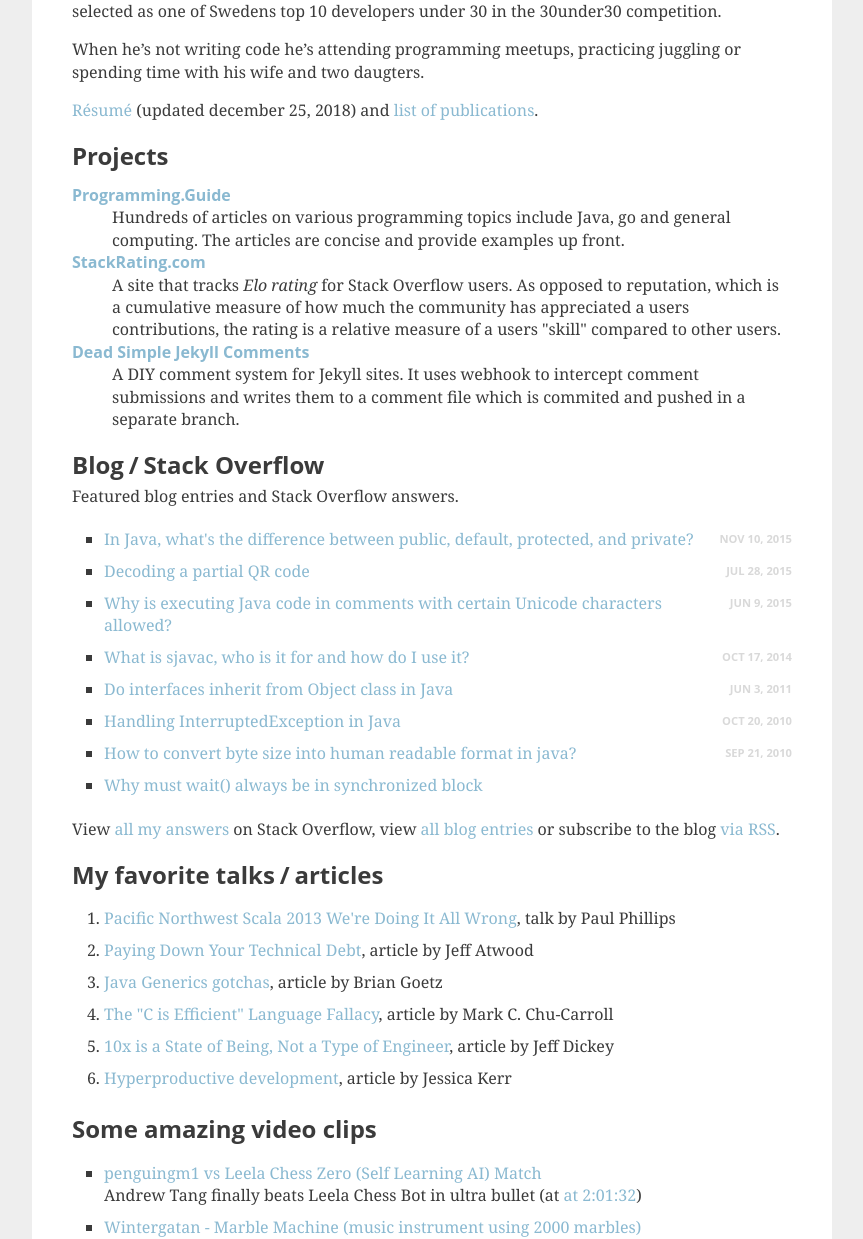
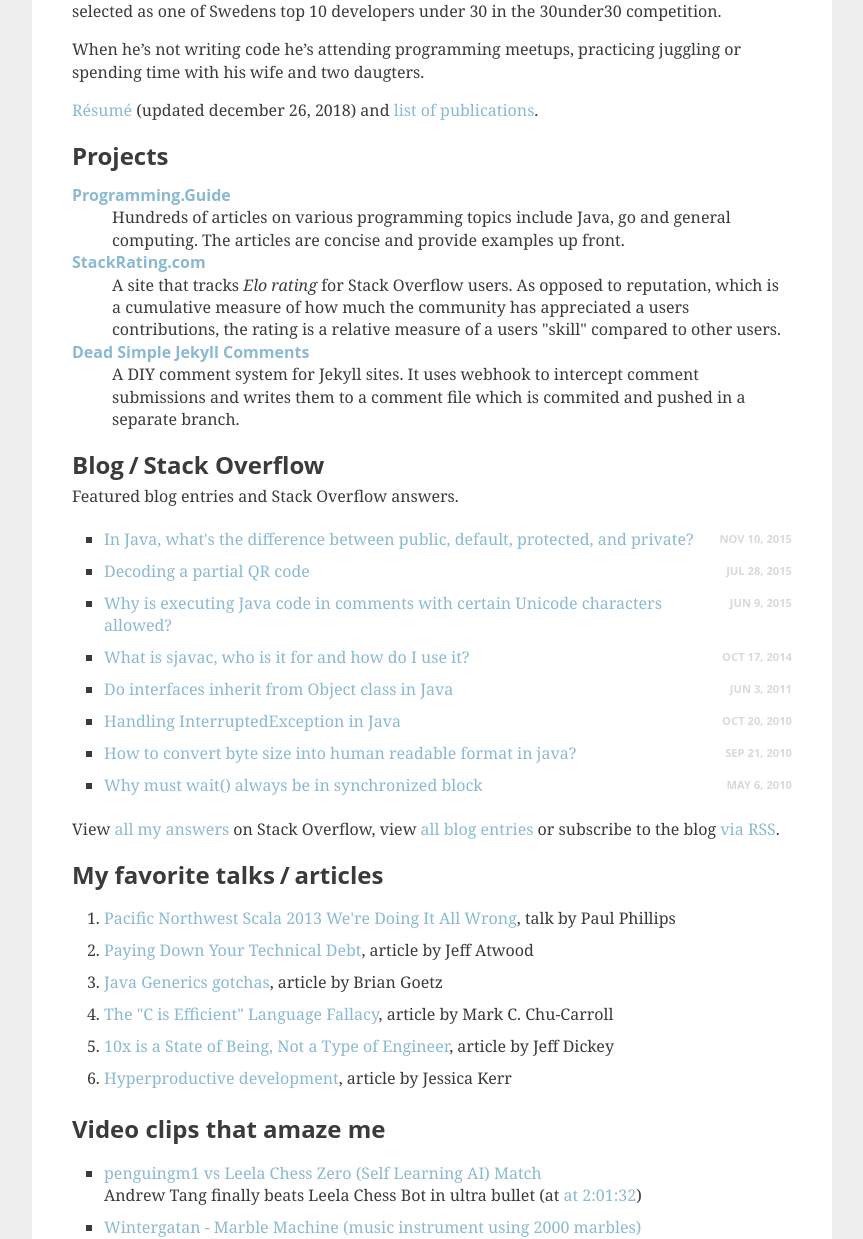
Before and after one commit to aioobe/aioobe.github.io, a Jekyll site: the page built from index.html, in a window 1280 px wide. Shown: the part 862-2101 px from the top of the page, without its empty margins (208-1071 px from the left). Built offline with Jekyll 4.4.1, drawn with Linux system fonts in a browser that asks for light colours.

Commit message:
Minor updates in headline

```diff
--- a/index.html
+++ b/index.html
@@ -39,10 +39,11 @@
     url: http://stackoverflow.com/q/3758606/276052
     date: "Sep 21, 2010"
   - title: "Why must wait() always be in synchronized block"
-    url: http://stackoverflow.com/q/2779484/276052
+    url: https://stackoverflow.com/a/2779674/276052
+    date: "May 6, 2010"
 date: "May 6, 2010"
 
-bestClips:
+amazingClips:
   - url: https://youtu.be/6K-gH0sDQEw
     title: penguingm1 vs Leela Chess Zero (Self Learning AI) Match
     desc: Andrew Tang finally beats Leela Chess Bot in ultra bullet (at <a href="https://youtu.be/zBQLF2YVavI?t=7291">at 2:01:32</a>)
@@ -163,9 +164,9 @@
     </li>
 </ol>
 
-<h2>Some amazing video clips</h2>
+<h2>Video clips that amaze me</h2>
 <ul>
-    {% for item in page.bestClips %}
+    {% for item in page.amazingClips %}
         <li>
             <a href="{{ item.url }}">{{ item.title }}</a><br />{{ item.desc }}
         </li>
--- a/resume.md
+++ b/resume.md
@@ -1,6 +1,6 @@
 ---
 layout: default
-modification_time: "december 25, 2018"
+modification_time: "december 26, 2018"
 
 # To uniquely identify this page in index.html
 is_resume_page: true
```
